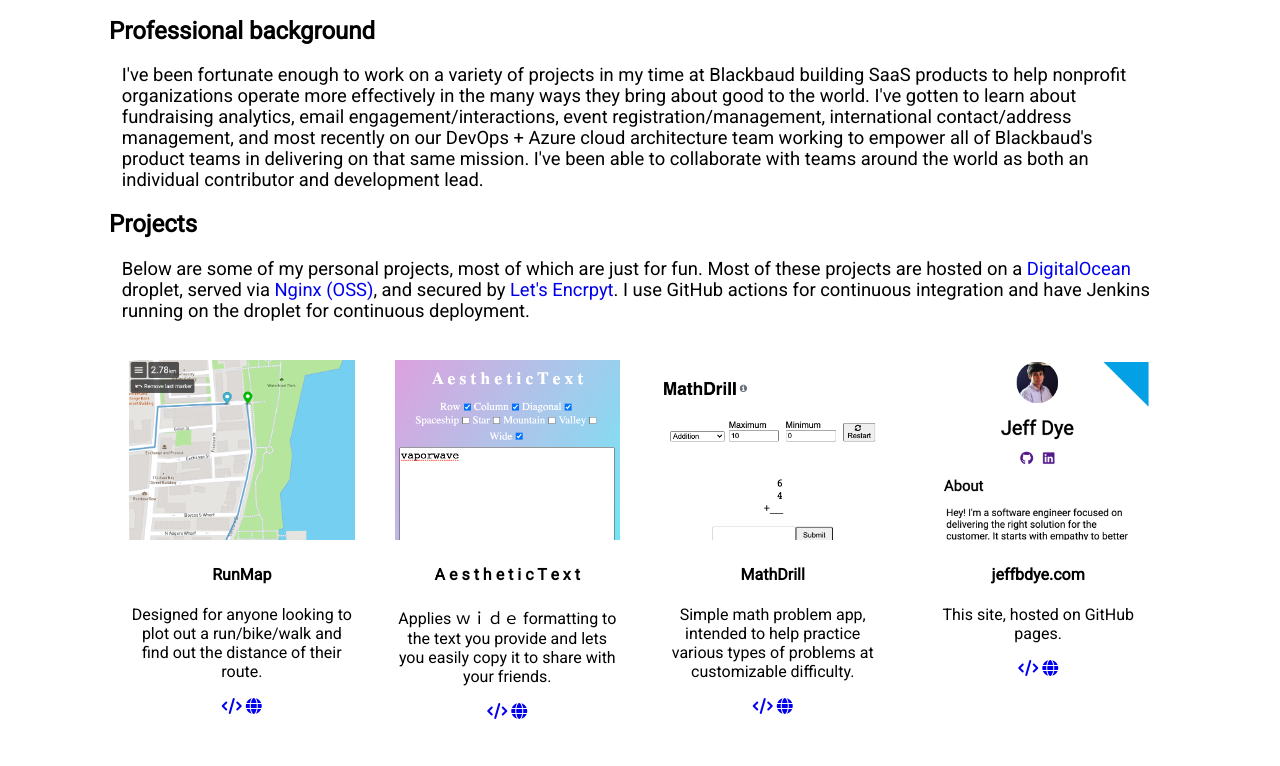
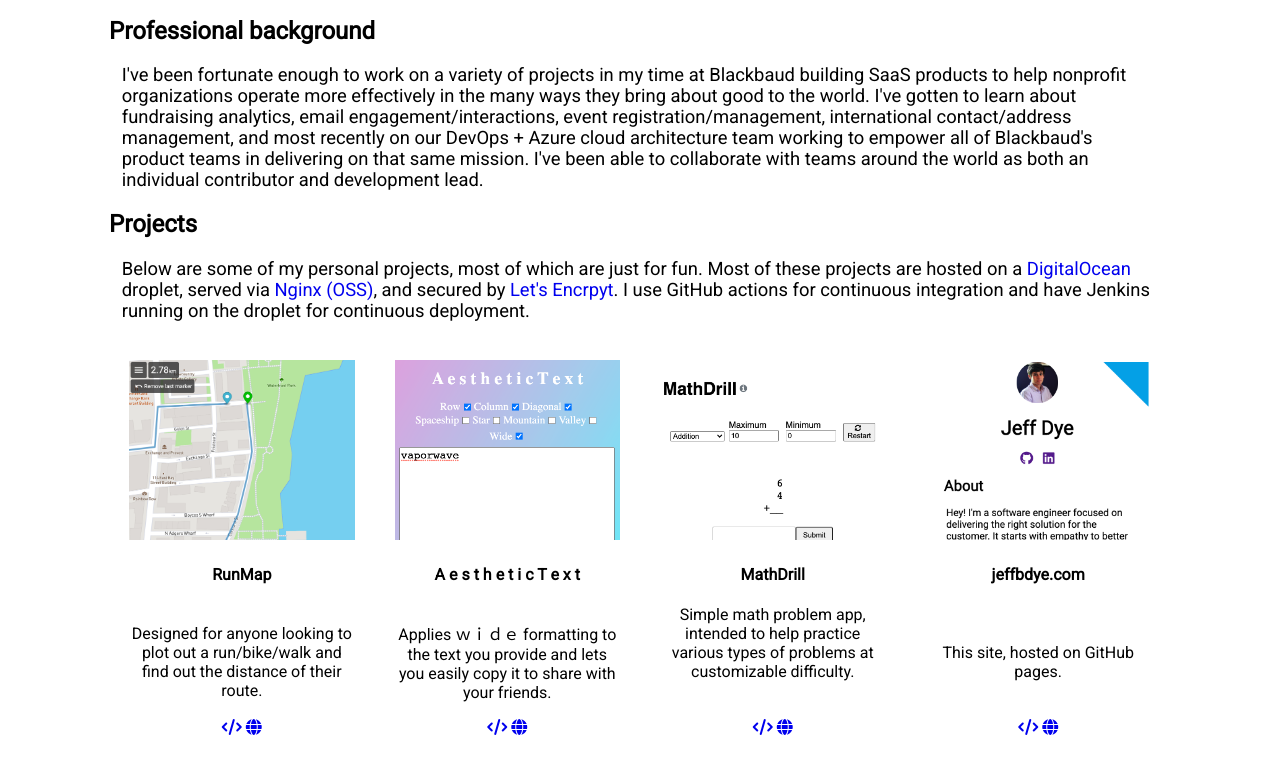
Before and after one commit to jeffbdye/jeffbdye.github.io, a plain HTML site: page index.html in a window 1280 px wide. Shown: the part 521-1287 px from the top of the page. Drawn offline with Linux system fonts and the light colour scheme.

Commit message:
better layout of project cards

```diff
--- a/index.html
+++ b/index.html
@@ -79,10 +79,12 @@
   </p>
   <div class="projects">
     <div class="project-item">
+      <div>
         <img src="./assets/runmap-med.png" />
         <h4>
           RunMap
         </h4>
+      </div>
       <p>
         Designed for anyone looking to plot out a run/bike/walk and find out the distance of their route.
       </p>
@@ -96,13 +98,16 @@
       </div>
     </div>
     <div class="project-item">
+      <div>
         <img src="./assets/at-narrow.png" />
         <h4>
           A e s t h e t i c T e x t
         </h4>
+      </div>
       <p>
         Applies ｗｉｄｅ formatting to the text you provide and lets you easily copy it to share with your friends.
       </p>
+      <div class="project-links">
         <a href="https://github.com/jeffbdye/AestheticText" target="_blank">
           <i class="fas fa-code"></i>
         </a>
@@ -110,7 +115,9 @@
           <i class="fas fa-globe"></i>
         </a>
       </div>
+    </div>
     <div class="project-item">
+      <div>
         <img src="./assets/mathdrill-narrow.png" />
         <h4>
           MathDrill
@@ -118,6 +125,8 @@
         <p>
           Simple math problem app, intended to help practice various types of problems at customizable difficulty.
         </p>
+      </div>
+      <div class="project-links">
         <a href="https://github.com/jeffbdye/MathDrill" target="_blank">
           <i class="fas fa-code"></i>
         </a>
@@ -125,14 +134,18 @@
           <i class="fas fa-globe"></i>
         </a>
       </div>
+    </div>
     <div class="project-item">
+      <div>
         <img src="./assets/jeffbdye-narrow.png" />
         <h4>
           jeffbdye.com
         </h4>
+      </div>
       <p>
         This site, hosted on GitHub pages.
       </p>
+      <div class="project-links">
         <a href="https://github.com/jeffbdye/jeffbdye.github.io" target="_blank">
           <i class="fas fa-code"></i>
         </a>
@@ -141,6 +154,7 @@
         </a>
       </div>
     </div>
+  </div>
 </body>
 
 </html>
--- a/style.css
+++ b/style.css
@@ -52,7 +52,6 @@ h2, h4 {
 .header-links {
   display: flex;
   justify-content: center;
-  height: 20px;
 }
 
 .header-links a {
@@ -80,6 +79,9 @@ h2, h4 {
   padding: 12px;
   margin: 8px;
   text-align: center;
+  display: flex;
+  flex-direction: column;
+  justify-content: space-between;
   transition: box-shadow 300ms 0ms cubic-bezier(0.4, 0, 0.2, 1);
 }
 
@@ -94,6 +96,10 @@ h2, h4 {
   height: 180px;
 }
 
+.project-links, .header-links {
+  min-height: 20px;
+}
+
 a {
   text-decoration: none;
 }
```
Lines whose indentation alone changed are shown as unchanged.
